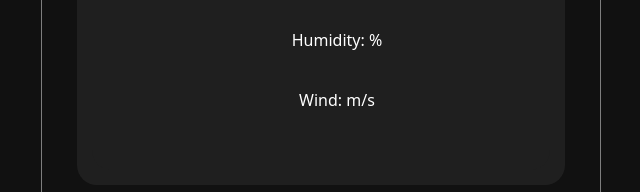
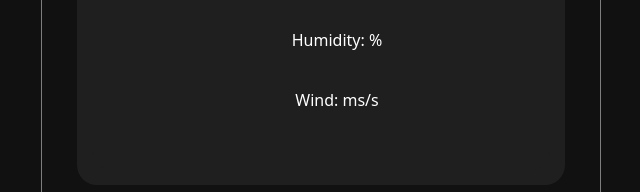
Before and after one commit to panifarz/WeatherApp, a website built with Parcel: page index.html in a window 1280 px wide. Shown: the part 713-905 px from the top of the page, 319-959 px from the left. Built offline with nearby package versions, Linux system fonts and the light colour scheme.

Commit message:
updated html

```diff
--- a/index.html
+++ b/index.html
@@ -70,7 +70,7 @@
               <div class="col otherInfo">
                 <ul class="info">
                   <li>Humidity: <span id="humidity"></span>%</li>
-                  <li>Wind: <span id="wind"></span>m/s</li>
+                  <li>Wind: <span id="wind"></span>ms/s</li>
                 </ul>
               </div>
             </div>
```
